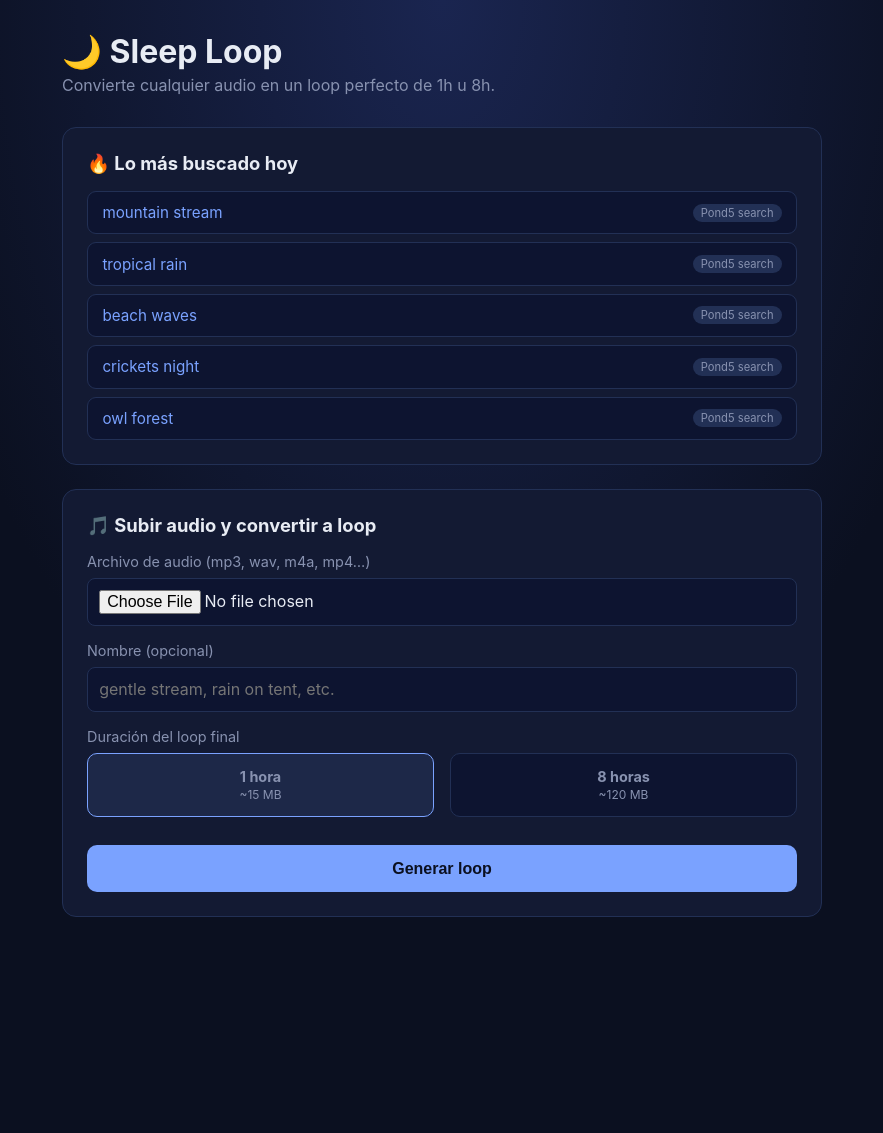
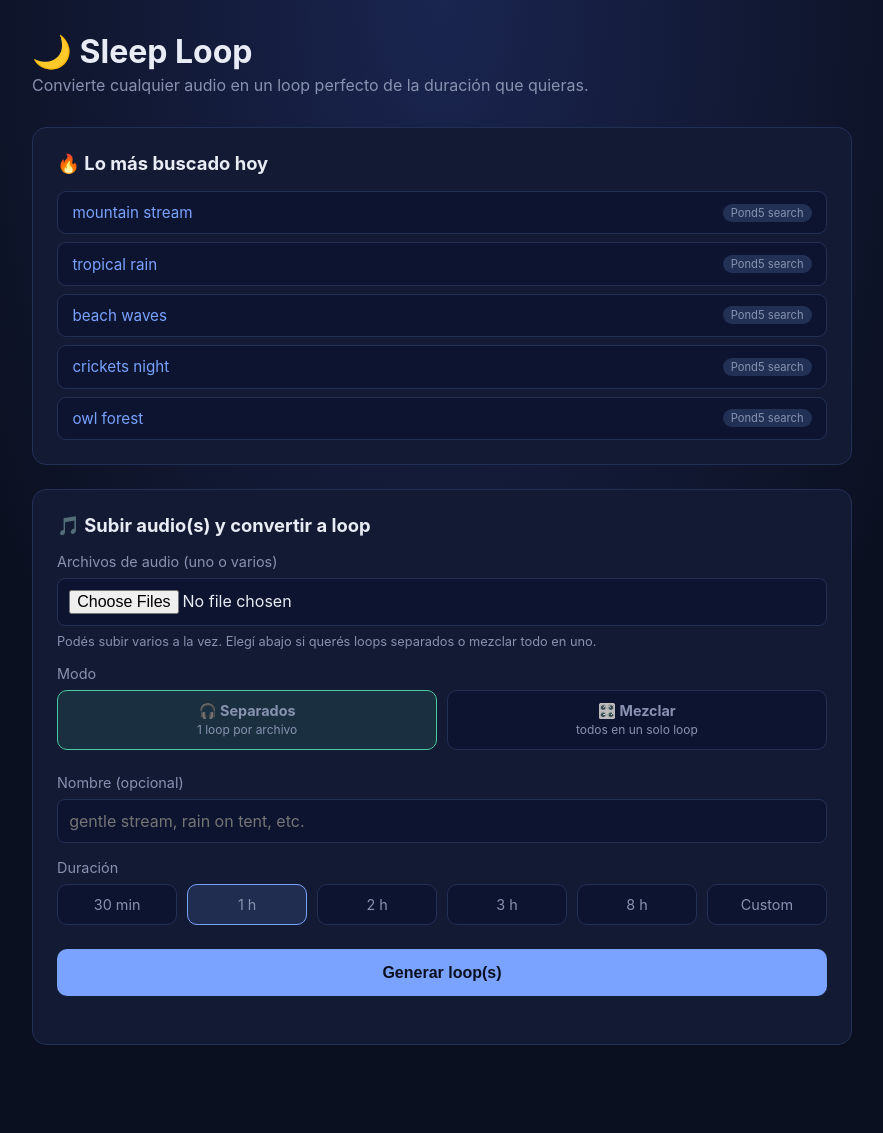
Before and after one commit to apcreativemedia/sleep-loop-web, a Flask app: template templates/index.html in a window 1280 px wide. Shown: the whole page, without its empty margins (198-1081 px from the left). Before the commit the page ends 917 px from the top, so only its background shows below. Run offline with Flask 3, Linux system fonts and the light colour scheme; the template is opened without the code that fills it, so the values that code supplies are empty.

Commit message:
Update index.html

```diff
--- a/templates/index.html
+++ b/templates/index.html
@@ -23,7 +23,7 @@
       min-height: 100vh;
       padding: 2rem 1rem 4rem;
     }
-    .wrap { max-width: 760px; margin: 0 auto; }
+    .wrap { max-width: 820px; margin: 0 auto; }
     h1 { font-size: 2rem; margin: 0 0 .25rem; }
     .sub { color: var(--muted); margin: 0 0 2rem; }
     .card {
@@ -36,100 +36,76 @@
     h2 { font-size: 1.15rem; margin: 0 0 1rem; }
     .trending-list { display: flex; flex-direction: column; gap: .5rem; }
     .trend-item {
-      display: flex;
-      justify-content: space-between;
-      align-items: center;
-      padding: .7rem .9rem;
-      background: #0d1430;
-      border: 1px solid var(--border);
-      border-radius: 9px;
-      gap: .75rem;
+      display: flex; justify-content: space-between; align-items: center;
+      padding: .7rem .9rem; background: #0d1430;
+      border: 1px solid var(--border); border-radius: 9px; gap: .75rem;
     }
-    .trend-item a {
-      color: var(--accent);
-      text-decoration: none;
-      font-size: .95rem;
-      word-break: break-word;
-    }
+    .trend-item a { color: var(--accent); text-decoration: none; font-size: .95rem; word-break: break-word; }
     .source-tag {
-      font-size: .7rem;
-      padding: 2px 8px;
-      border-radius: 10px;
-      background: var(--border);
-      color: var(--muted);
-      white-space: nowrap;
+      font-size: .7rem; padding: 2px 8px; border-radius: 10px;
+      background: var(--border); color: var(--muted); white-space: nowrap;
     }
     form label { display: block; margin-bottom: .5rem; color: var(--muted); font-size: .9rem; }
-    input[type=file], input[type=text] {
-      width: 100%;
-      padding: .7rem;
-      background: #0d1430;
-      color: var(--fg);
-      border: 1px solid var(--border);
-      border-radius: 8px;
-      font: inherit;
-      margin-bottom: 1rem;
+    input[type=file], input[type=text], input[type=number] {
+      width: 100%; padding: .7rem; background: #0d1430; color: var(--fg);
+      border: 1px solid var(--border); border-radius: 8px;
+      font: inherit; margin-bottom: 1rem;
     }
-    .radio-row { display: flex; gap: 1rem; margin-bottom: 1.25rem; }
+    .radio-row { display: flex; gap: .6rem; margin-bottom: 1rem; flex-wrap: wrap; }
     .radio-pill {
-      flex: 1;
-      padding: .9rem;
-      background: #0d1430;
-      border: 1px solid var(--border);
-      border-radius: 10px;
-      text-align: center;
-      cursor: pointer;
-      transition: .15s;
+      flex: 1; min-width: 90px; padding: .7rem .4rem;
+      background: #0d1430; border: 1px solid var(--border); border-radius: 10px;
+      text-align: center; cursor: pointer; transition: .15s; font-size: .9rem;
     }
     .radio-pill input { display: none; }
     .radio-pill:has(input:checked) {
-      border-color: var(--accent);
-      background: rgba(122,162,255,0.1);
+      border-color: var(--accent); background: rgba(122,162,255,0.14);
     }
+    .custom-dur-wrap { display: flex; gap: .5rem; align-items: center; margin-bottom: 1rem; }
+    .custom-dur-wrap input { margin-bottom: 0; }
     button {
-      width: 100%;
-      padding: .9rem;
-      background: var(--accent);
-      color: #0b1020;
-      border: 0;
-      border-radius: 10px;
-      font-weight: 700;
-      font-size: 1rem;
-      cursor: pointer;
+      width: 100%; padding: .9rem; background: var(--accent); color: #0b1020;
+      border: 0; border-radius: 10px; font-weight: 700; font-size: 1rem; cursor: pointer;
     }
     button:disabled { opacity: .5; cursor: not-allowed; }
-    .progress-wrap { display: none; margin-top: 1rem; }
-    .progress-wrap.visible { display: block; }
-    .bar-outer { height: 8px; background: #0d1430; border-radius: 4px; overflow: hidden; }
+    .jobs { margin-top: 1.5rem; display: flex; flex-direction: column; gap: 1rem; }
+    .job {
+      background: #0d1430; border: 1px solid var(--border);
+      border-radius: 10px; padding: 1rem;
+    }
+    .job-label { font-weight: 600; margin-bottom: .5rem; word-break: break-word; }
+    .bar-outer { height: 8px; background: #0b1020; border-radius: 4px; overflow: hidden; }
     .bar-inner { height: 100%; background: linear-gradient(90deg, var(--accent), var(--accent2)); width: 0; transition: width .5s; }
-    .status-text { color: var(--muted); font-size: .9rem; margin-top: .5rem; }
+    .status-text { color: var(--muted); font-size: .85rem; margin-top: .4rem; }
     .download-btn {
-      display: block;
-      margin-top: 1rem;
-      background: var(--accent2);
-      text-align: center;
-      padding: .9rem;
-      color: #0b1020;
-      border-radius: 10px;
-      text-decoration: none;
-      font-weight: 700;
+      display: block; margin-top: .6rem; background: var(--accent2);
+      text-align: center; padding: .7rem; color: #0b1020;
+      border-radius: 8px; text-decoration: none; font-weight: 700; font-size: .9rem;
     }
+    .download-btn.secondary { background: var(--border); color: var(--fg); }
     .error-msg {
-      color: #ff7a7a;
-      background: rgba(255,122,122,0.1);
-      border: 1px solid rgba(255,122,122,0.3);
-      padding: .7rem;
-      border-radius: 8px;
-      margin-top: 1rem;
-      font-size: .85rem;
+      color: #ff7a7a; background: rgba(255,122,122,0.1);
+      border: 1px solid rgba(255,122,122,0.3); padding: .7rem;
+      border-radius: 8px; margin-top: .5rem; font-size: .85rem;
     }
     .loading { color: var(--muted); font-style: italic; }
+    .hint { color: var(--muted); font-size: .8rem; margin-top: -.5rem; margin-bottom: 1rem; }
+    .mode-row { display: flex; gap: .6rem; margin-bottom: 1rem; }
+    .mode-pill {
+      flex: 1; padding: .7rem; background: #0d1430;
+      border: 1px solid var(--border); border-radius: 10px;
+      text-align: center; cursor: pointer; font-size: .9rem;
+    }
+    .mode-pill input { display: none; }
+    .mode-pill:has(input:checked) {
+      border-color: var(--accent2); background: rgba(76,201,160,0.12);
+    }
   </style>
 </head>
 <body>
   <div class="wrap">
     <h1>🌙 Sleep Loop</h1>
-    <p class="sub">Convierte cualquier audio en un loop perfecto de 1h u 8h.</p>
+    <p class="sub">Convierte cualquier audio en un loop perfecto de la duración que quieras.</p>
 
     <div class="card">
       <h2>🔥 Lo más buscado hoy</h2>
@@ -139,94 +115,49 @@
     </div>
 
     <div class="card">
-      <h2>🎵 Subir audio y convertir a loop</h2>
+      <h2>🎵 Subir audio(s) y convertir a loop</h2>
       <form id="form">
-        <label>Archivo de audio (mp3, wav, m4a, mp4…)</label>
-        <input type="file" name="audio" accept="audio/*,video/mp4" required>
+        <label>Archivos de audio (uno o varios)</label>
+        <input type="file" name="audio" accept="audio/*,video/mp4" multiple required>
+        <p class="hint">Podés subir varios a la vez. Elegí abajo si querés loops separados o mezclar todo en uno.</p>
+
+        <label>Modo</label>
+        <div class="mode-row">
+          <label class="mode-pill">
+            <input type="radio" name="mode" value="separate" checked>
+            <strong>🎧 Separados</strong><br><small style="color:var(--muted)">1 loop por archivo</small>
+          </label>
+          <label class="mode-pill">
+            <input type="radio" name="mode" value="mix">
+            <strong>🎛️ Mezclar</strong><br><small style="color:var(--muted)">todos en un solo loop</small>
+          </label>
+        </div>
 
         <label>Nombre (opcional)</label>
         <input type="text" name="title" placeholder="gentle stream, rain on tent, etc.">
 
-        <label>Duración del loop final</label>
+        <label>Duración</label>
         <div class="radio-row">
-          <label class="radio-pill">
-            <input type="radio" name="duration" value="1" checked>
-            <strong>1 hora</strong><br><small style="color:var(--muted)">~15 MB</small>
-          </label>
-          <label class="radio-pill">
-            <input type="radio" name="duration" value="8">
-            <strong>8 horas</strong><br><small style="color:var(--muted)">~120 MB</small>
-          </label>
+          <label class="radio-pill"><input type="radio" name="duration_preset" value="30">30 min</label>
+          <label class="radio-pill"><input type="radio" name="duration_preset" value="60" checked>1 h</label>
+          <label class="radio-pill"><input type="radio" name="duration_preset" value="120">2 h</label>
+          <label class="radio-pill"><input type="radio" name="duration_preset" value="180">3 h</label>
+          <label class="radio-pill"><input type="radio" name="duration_preset" value="480">8 h</label>
+          <label class="radio-pill"><input type="radio" name="duration_preset" value="custom">Custom</label>
+        </div>
+        <div class="custom-dur-wrap" id="customDurWrap" style="display:none">
+          <input type="number" id="customDurMin" name="custom_dur_min" min="10" max="720" placeholder="minutos (10–720)">
+          <span style="color:var(--muted);white-space:nowrap">min</span>
         </div>
 
-        <button type="submit" id="submitBtn">Generar loop</button>
+        <button type="submit" id="submitBtn">Generar loop(s)</button>
 
-        <div id="progressWrap" class="progress-wrap">
-          <div class="bar-outer"><div class="bar-inner" id="barInner"></div></div>
-          <div class="status-text" id="statusText">Iniciando…</div>
-          <div id="downloadArea"></div>
-        </div>
+        <div id="jobsContainer" class="jobs"></div>
       </form>
     </div>
   </div>
 
 <script>
-// ---- Notification sound when render finishes ----
-function playDoneChime() {
-  try {
-    const ctx = new (window.AudioContext || window.webkitAudioContext)();
-    const now = ctx.currentTime;
-    // Three-note chime: C5, E5, G5
-    const notes = [523.25, 659.25, 783.99];
-    notes.forEach((freq, i) => {
-      const osc = ctx.createOscillator();
-      const gain = ctx.createGain();
-      osc.type = "sine";
-      osc.frequency.value = freq;
-      const start = now + i * 0.18;
-      const end = start + 0.6;
-      gain.gain.setValueAtTime(0, start);
-      gain.gain.linearRampToValueAtTime(0.25, start + 0.02);
-      gain.gain.exponentialRampToValueAtTime(0.001, end);
-      osc.connect(gain).connect(ctx.destination);
-      osc.start(start);
-      osc.stop(end + 0.05);
-    });
-    // Repeat once after 1.5s so it's easy to catch
-    setTimeout(() => {
-      const ctx2 = new (window.AudioContext || window.webkitAudioContext)();
-      const t0 = ctx2.currentTime;
-      notes.forEach((freq, i) => {
-        const osc = ctx2.createOscillator();
-        const gain = ctx2.createGain();
-        osc.type = "sine";
-        osc.frequency.value = freq;
-        const start = t0 + i * 0.18;
-        const end = start + 0.6;
-        gain.gain.setValueAtTime(0, start);
-        gain.gain.linearRampToValueAtTime(0.25, start + 0.02);
-        gain.gain.exponentialRampToValueAtTime(0.001, end);
-        osc.connect(gain).connect(ctx2.destination);
-        osc.start(start);
-        osc.stop(end + 0.05);
-      });
-    }, 1500);
-  } catch (e) {
-    console.warn("audio chime failed", e);
-  }
-}
-
-function flashTitle() {
-  const original = document.title;
-  let toggle = false;
-  const interval = setInterval(() => {
-    document.title = toggle ? original : "🎉 ¡Loop listo!";
-    toggle = !toggle;
-  }, 800);
-  const stop = () => { clearInterval(interval); document.title = original; window.removeEventListener("focus", stop); };
-  window.addEventListener("focus", stop);
-}
-
 async function loadTrending() {
   try {
     const r = await fetch("/api/trending");
@@ -248,87 +179,157 @@ function escapeHtml(s) {
   return String(s).replace(/[&<>"']/g, c => ({'&':'&amp;','<':'&lt;','>':'&gt;','"':'&quot;',"'":'&#39;'}[c]));
 }
 
+document.querySelectorAll('input[name="duration_preset"]').forEach(r => {
+  r.addEventListener('change', () => {
+    document.getElementById('customDurWrap').style.display = r.value === 'custom' ? 'flex' : 'none';
+  });
+});
+
+let audioCtx = null;
+function primeAudio() {
+  if (!audioCtx) {
+    try { audioCtx = new (window.AudioContext || window.webkitAudioContext)(); } catch (e) {}
+  }
+  if (audioCtx && audioCtx.state === "suspended") audioCtx.resume();
+}
+function playDoneChime() {
+  if (!audioCtx) return;
+  const notes = [523.25, 659.25, 783.99];
+  const start = audioCtx.currentTime + 0.05;
+  for (let r = 0; r < 2; r++) {
+    const base = start + r * 1.5;
+    notes.forEach((f, i) => {
+      const o = audioCtx.createOscillator();
+      const g = audioCtx.createGain();
+      o.type = 'sine'; o.frequency.value = f;
+      o.connect(g); g.connect(audioCtx.destination);
+      const t0 = base + i * 0.18;
+      g.gain.setValueAtTime(0, t0);
+      g.gain.linearRampToValueAtTime(0.25, t0 + 0.02);
+      g.gain.exponentialRampToValueAtTime(0.001, t0 + 0.5);
+      o.start(t0); o.stop(t0 + 0.55);
+    });
+  }
+}
+function flashTitle() {
+  const orig = document.title;
+  let on = true;
+  const flash = setInterval(() => {
+    document.title = on ? "🎉 ¡Loop listo!" : orig;
+    on = !on;
+  }, 800);
+  const stop = () => { clearInterval(flash); document.title = orig; window.removeEventListener('focus', stop); };
+  window.addEventListener('focus', stop);
+}
+
 document.getElementById("form").addEventListener("submit", async (e) => {
   e.preventDefault();
+  primeAudio();
+
   const form = e.target;
   const btn = document.getElementById("submitBtn");
-  const wrap = document.getElementById("progressWrap");
-  const bar = document.getElementById("barInner");
-  const statusText = document.getElementById("statusText");
-  const dl = document.getElementById("downloadArea");
+  const jobsContainer = document.getElementById("jobsContainer");
+
+  const preset = form.querySelector('input[name="duration_preset"]:checked').value;
+  let duration_min;
+  if (preset === 'custom') {
+    duration_min = parseInt(document.getElementById('customDurMin').value);
+    if (!duration_min || duration_min < 10 || duration_min > 720) {
+      alert("Ingresá una duración custom entre 10 y 720 minutos.");
+      return;
+    }
+  } else {
+    duration_min = parseInt(preset);
+  }
 
   btn.disabled = true;
-  wrap.classList.add("visible");
-  dl.innerHTML = "";
-  bar.style.width = "0%";
-  statusText.textContent = "Subiendo…";
-
-  // Prime audio context on user gesture so the chime can play later
-  try {
-    const primer = new (window.AudioContext || window.webkitAudioContext)();
-    if (primer.state === "suspended") await primer.resume();
-    primer.close();
-  } catch (e) {}
+  jobsContainer.innerHTML = "";
 
   const fd = new FormData(form);
+  fd.delete("duration_preset");
+  fd.delete("custom_dur_min");
+  fd.set("duration_min", String(duration_min));
+
   try {
     const r = await fetch("/api/render", { method: "POST", body: fd });
     const data = await r.json();
     if (data.error) {
-      statusText.innerHTML = `<span style="color:#ff7a7a">${escapeHtml(data.error)}</span>`;
+      jobsContainer.innerHTML = `<div class="error-msg">${escapeHtml(data.error)}</div>`;
       btn.disabled = false;
       return;
     }
-    pollStatus(data.job_id);
+    const jobs = data.jobs || [];
+    jobs.forEach(j => addJobUI(j.job_id, j.label));
+    let remaining = jobs.length;
+    jobs.forEach(j => pollStatus(j.job_id, () => {
+      remaining--;
+      if (remaining <= 0) {
+        btn.disabled = false;
+        playDoneChime();
+        if (!document.hasFocus()) flashTitle();
+      }
+    }));
   } catch (err) {
-    statusText.textContent = "Error: " + err.message;
+    jobsContainer.innerHTML = `<div class="error-msg">Error: ${escapeHtml(err.message)}</div>`;
     btn.disabled = false;
   }
 });
 
-async function pollStatus(jobId) {
-  const bar = document.getElementById("barInner");
-  const statusText = document.getElementById("statusText");
-  const dl = document.getElementById("downloadArea");
-  const btn = document.getElementById("submitBtn");
+function addJobUI(jobId, label) {
+  const container = document.getElementById("jobsContainer");
+  const div = document.createElement("div");
+  div.className = "job";
+  div.id = `job-${jobId}`;
+  div.innerHTML = `
+    <div class="job-label">${escapeHtml(label || jobId)}</div>
+    <div class="bar-outer"><div class="bar-inner" id="bar-${jobId}"></div></div>
+    <div class="status-text" id="status-${jobId}">Iniciando…</div>
+    <div id="dl-${jobId}"></div>
+  `;
+  container.appendChild(div);
+}
+
+async function pollStatus(jobId, onDone) {
+  const bar = document.getElementById(`bar-${jobId}`);
+  const status = document.getElementById(`status-${jobId}`);
+  const dl = document.getElementById(`dl-${jobId}`);
 
   const tick = async () => {
     try {
       const r = await fetch(`/api/status/${jobId}`);
       const data = await r.json();
       bar.style.width = (data.progress || 0) + "%";
-      statusText.textContent = data.status + " — " + (data.progress || 0) + "%";
-
+      status.textContent = data.status + " — " + (data.progress || 0) + "%";
       if (data.error) {
-        statusText.innerHTML = `<div class="error-msg">${escapeHtml(data.error)}</div>`;
-        btn.disabled = false;
+        status.innerHTML = `<div class="error-msg">${escapeHtml(data.error)}</div>`;
+        if (onDone) onDone();
         return;
       }
       if (data.done) {
-        statusText.textContent = "¡Listo! 🎉";
-        playDoneChime();
-        flashTitle();
+        status.textContent = "¡Listo! 🎉";
         let cutsHtml = "";
-        if (data.hard_cuts && data.hard_cuts.length) {
-          cutsHtml = `<div style="margin-top:1rem;padding:.9rem;background:#0d1430;border:1px solid var(--border);border-radius:9px;font-size:.9rem">
-            <strong>⚠️ Cortes duros entre units</strong> (escuchá acá si se sienten):<br>
-            <span style="color:var(--accent2);font-family:monospace">${data.hard_cuts.join(" · ")}</span>
-            <br><small style="color:var(--muted)">+ ${data.smooth_cuts_count} crossfades suaves (qsin 8s, deberían ser inaudibles)</small>
+        if (data.wrap_cuts && data.wrap_cuts.length) {
+          cutsHtml = `<div style="margin-top:.6rem;padding:.7rem;background:#0b1020;border:1px solid var(--border);border-radius:8px;font-size:.8rem">
+            <strong>WRAP crossfades</strong> (qsin 20s, entre sealed units):<br>
+            <span style="color:var(--accent2);font-family:monospace;font-size:.85rem">${data.wrap_cuts.join(" · ")}</span>
+            <br><small style="color:var(--muted)">+ ${data.internal_cuts_count} internal crossfades (qsin 8s)</small>
           </div>`;
         } else {
-          cutsHtml = `<div style="margin-top:1rem;padding:.7rem;background:#0d1430;border:1px solid var(--border);border-radius:9px;font-size:.9rem;color:var(--muted)">Sin cortes duros — cabe en un solo unit. ${data.smooth_cuts_count} crossfades suaves.</div>`;
+          cutsHtml = `<div style="margin-top:.6rem;padding:.6rem;background:#0b1020;border:1px solid var(--border);border-radius:8px;font-size:.8rem;color:var(--muted)">
+            Sin WRAP cuts — cabe en un solo sealed unit. ${data.internal_cuts_count} internal crossfades.
+          </div>`;
         }
         dl.innerHTML = `
           <a class="download-btn" href="/download/${jobId}">⬇ Descargar MP3</a>
-          <a class="download-btn" style="background:var(--border);color:var(--fg)" href="/cuts/${jobId}">📄 Descargar lista de cortes (.txt)</a>
+          <a class="download-btn secondary" href="/cuts/${jobId}">📄 Lista de cortes (.txt)</a>
           ${cutsHtml}`;
-        btn.disabled = false;
+        if (onDone) onDone();
         return;
       }
       setTimeout(tick, 2000);
     } catch (e) {
-      statusText.textContent = "Error polling: " + e.message;
-      btn.disabled = false;
+      status.textContent = "Error polling: " + e.message;
+      if (onDone) onDone();
     }
   };
   tick();
```
